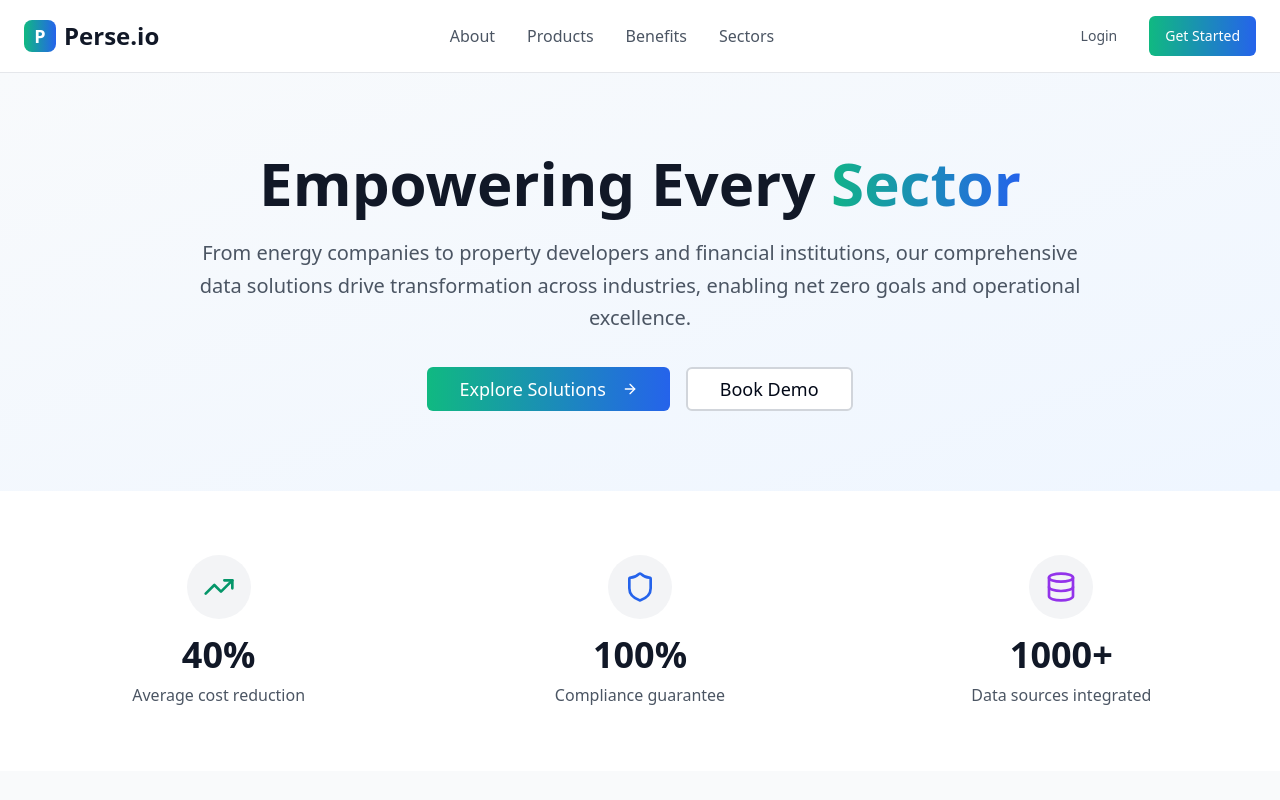
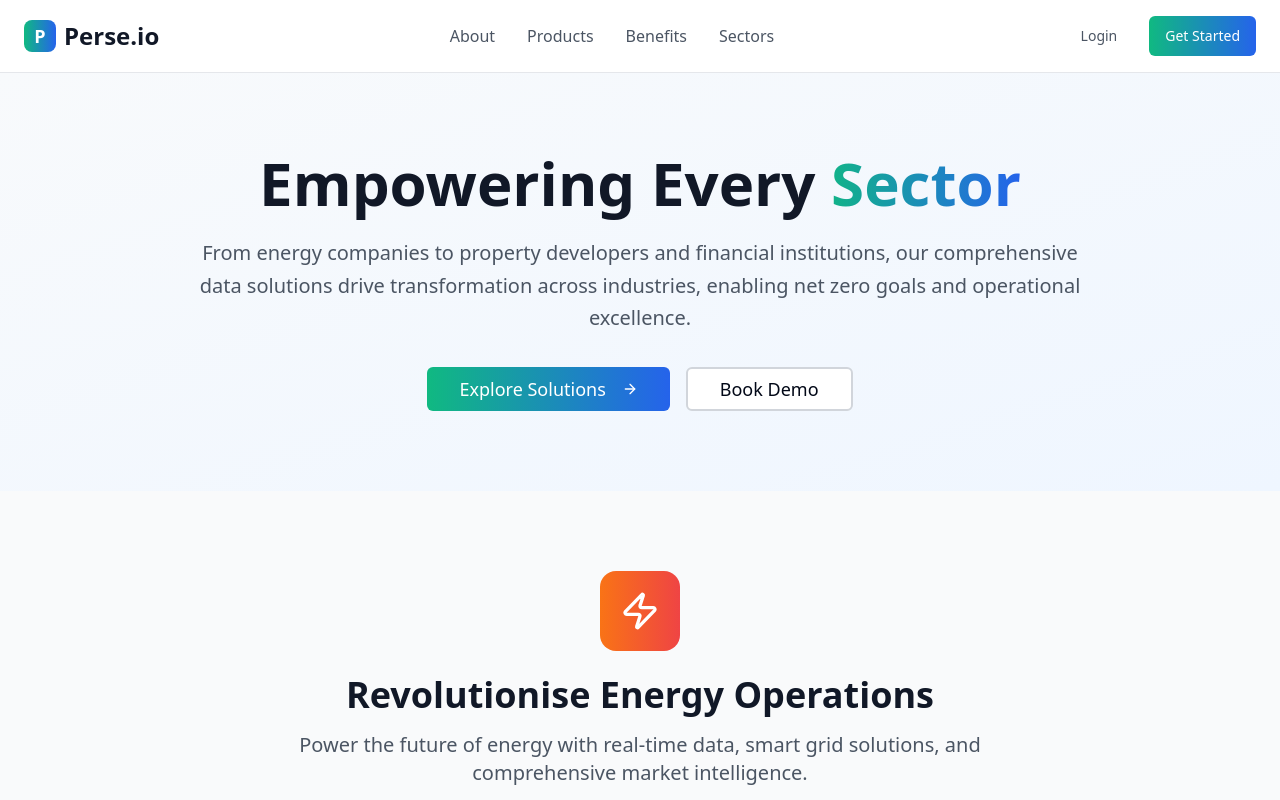
Before and after one commit to chaitanyak-hub/perse-energy-insights, a React (Vite) app: page /sectors in a window 1280 px wide. Shown: the top 800 px of the page. Built offline with nearby package versions, Linux system fonts and the light colour scheme.

Commit message:
Remove content from Sectors section
Remove content from the Sectors section.

```diff
--- a/src/pages/Sectors.tsx
+++ b/src/pages/Sectors.tsx
@@ -101,11 +101,6 @@ const Sectors = () => {
     }
   ];
 
-  const stats = [
-    { icon: TrendingUp, value: "40%", label: "Average cost reduction", color: "text-emerald-600" },
-    { icon: Shield, value: "100%", label: "Compliance guarantee", color: "text-blue-600" },
-    { icon: Database, value: "1000+", label: "Data sources integrated", color: "text-purple-600" },
-  ];
 
   return (
     <div className="min-h-screen bg-white">
@@ -136,24 +131,6 @@ const Sectors = () => {
         </div>
       </section>
 
-      {/* Stats Section */}
-      <section className="py-16 bg-white">
-        <div className="container mx-auto px-6">
-          <div className="grid md:grid-cols-3 gap-8">
-            {stats.map((stat, index) => (
-              <div key={index} className="text-center">
-                <div className="flex justify-center mb-4">
-                  <div className="w-16 h-16 bg-gray-100 rounded-full flex items-center justify-center">
-                    <stat.icon className={`h-8 w-8 ${stat.color}`} />
-                  </div>
-                </div>
-                <div className="text-4xl font-bold text-gray-900 mb-2">{stat.value}</div>
-                <div className="text-gray-600">{stat.label}</div>
-              </div>
-            ))}
-          </div>
-        </div>
-      </section>
 
       {/* Detailed Sectors */}
       <section className="py-20 bg-gray-50">
```
